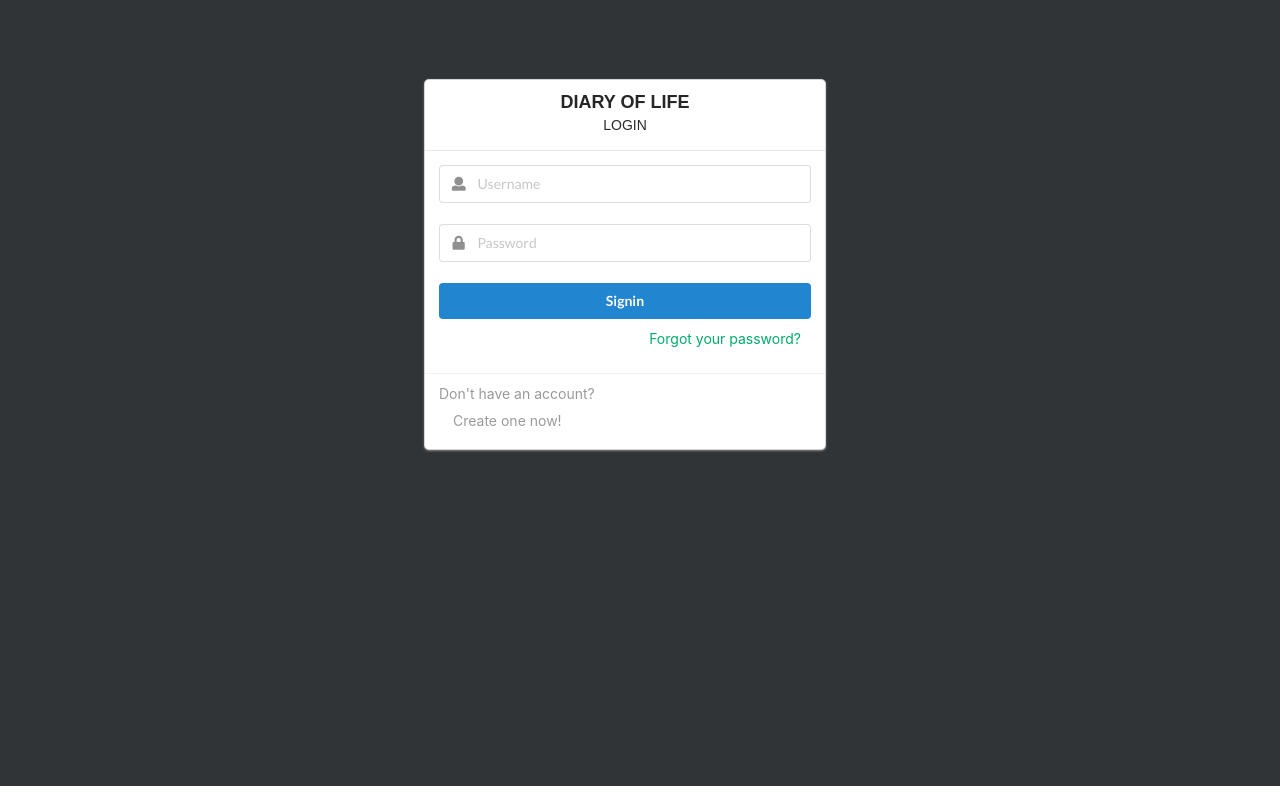
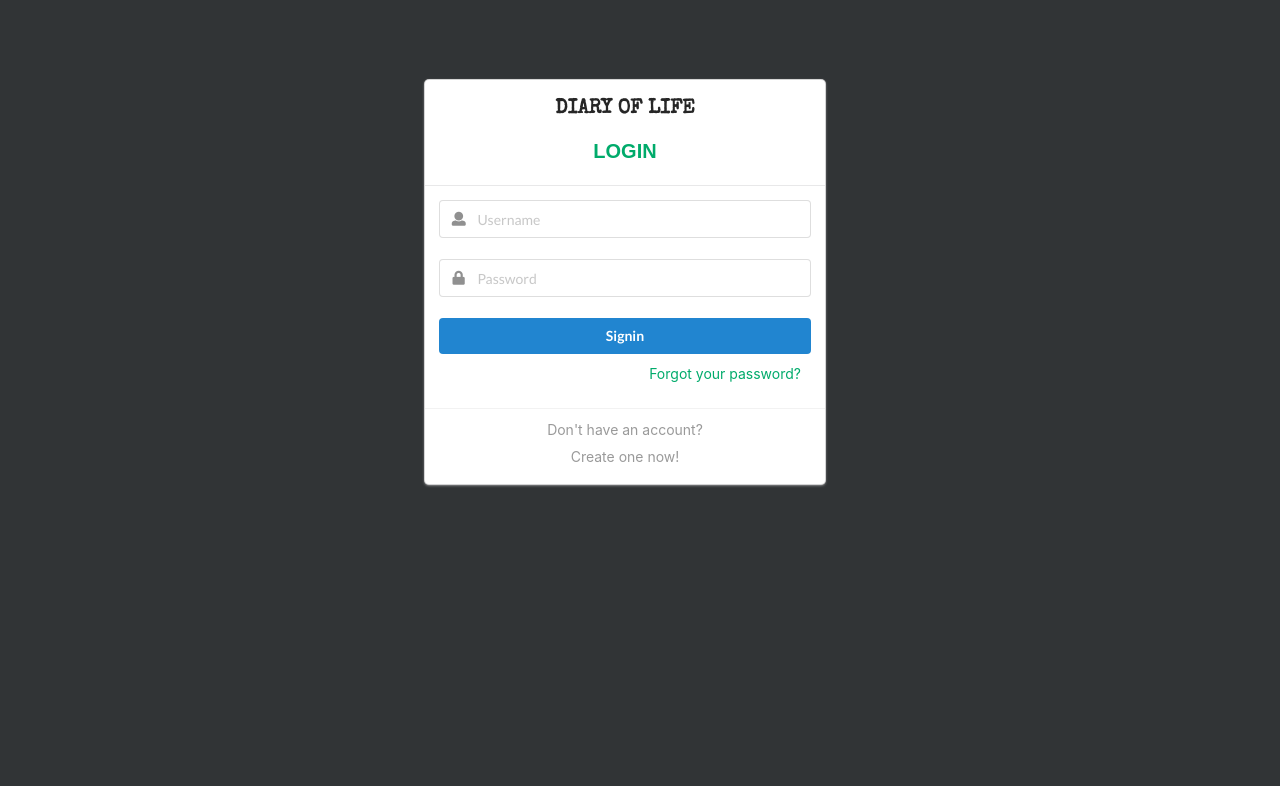
Before and after one commit to c-thehound/dolife, a Django app: template templates/userena/signin_form.html in a window 1280 px wide. Run offline with Django 3.2, Linux system fonts and the light colour scheme; the template is opened without the code that fills it, so the values that code supplies are empty; some libraries are stand-ins or nearby versions.

Commit message:
fix forms

```diff
--- a/static/css/sitestyles.2.css
+++ b/static/css/sitestyles.2.css
@@ -484,9 +484,13 @@ input {
 .ui.grid.login .card .header,.ui.grid.signup .card .header{
 	font-family:'Special Elite',sans-serif;
 	text-align:center;
+	text-transform: bold;
+	font-size:20px !important;
 }
 .ui.grid.login .card .header p,.ui.grid.signup .card .header p{
 	font-family: 'Ubuntu',sans-serif;
+	color:#00ab6b;
+	font-weight: bold;
 }
 .ui.grid.login .card .form .input,.ui.grid.signup .card .input{
 	width:100% !important;
@@ -499,3 +503,6 @@ input {
     right: 0;
     height: 100%;
 }
+.ui.grid.login .card .extra,.ui.grid.signup .card .extra{
+	text-align: center;
+}
--- a/templates/base.html
+++ b/templates/base.html
@@ -17,6 +17,7 @@
 	<link href="https://fonts.googleapis.com/css?family=Righteous" rel="stylesheet">
 	<!-- Custom styles for this template -->
 	<link href="{% static 'css/sitestyles.2.css' %}" rel="stylesheet">
+	<link href="https://fonts.googleapis.com/css?family=Special+Elite" rel="stylesheet">  </head>
 	{% block styles %}
 	{% endblock styles %}
 </head>
--- a/templates/userena/signin_form.html
+++ b/templates/userena/signin_form.html
@@ -9,7 +9,7 @@
     <div class="ui card">
       <div class="content header">
         <h3 class="ui header">DIARY OF LIFE</h3>
-        LOGIN
+        <p>LOGIN</p>
       </div>
       <div class="content">
         <form class="ui form" action="" method="POST">
--- a/templates/userena/signup_form.html
+++ b/templates/userena/signup_form.html
@@ -30,7 +30,7 @@
                 <input type="password" placeholder="Confirm password" required name='cpassword' class="input"/>
                 <i class="lock icon"></i>
             </div><br></br>
-            <input type="submit" value="{% trans "Signup"%}" class="ui basic button fluid"/>
+            <input type="submit" value="{% trans "Signup"%}" class="ui primary button fluid"/>
           </form>
         </div>
         <div class="content extra">
```
